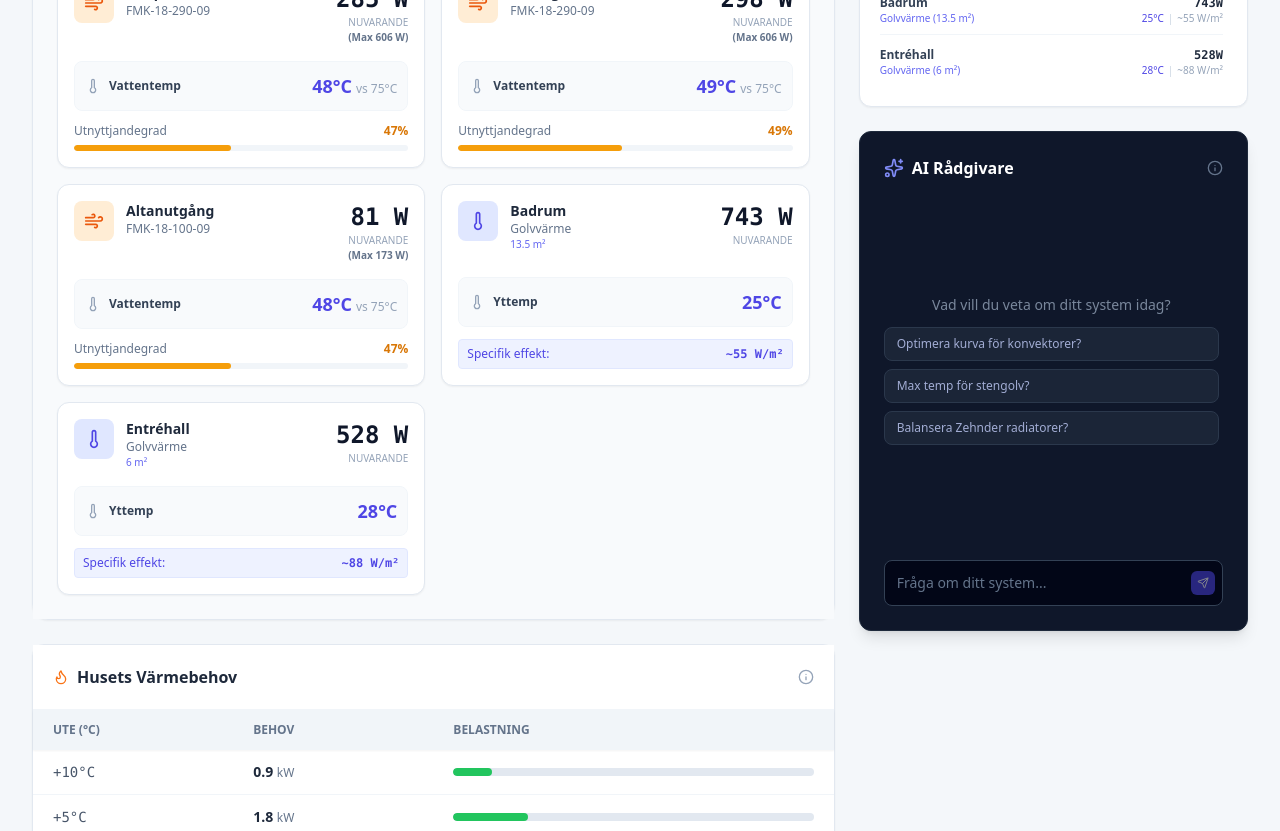
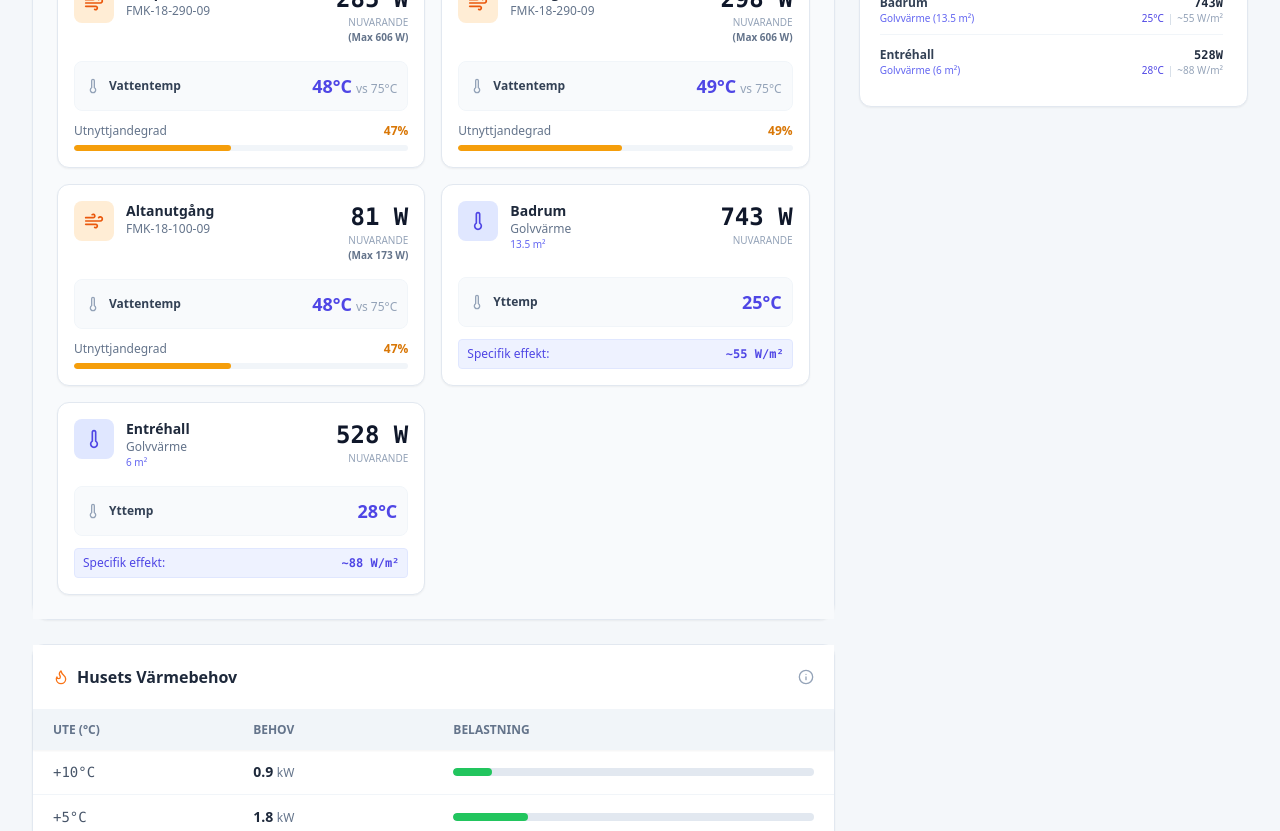
Before and after one commit to niclassoderbergs/nibe1256, a React (Vite) app: page / in a window 1280 px wide. Shown: the part 760-1591 px from the top of the page. Built offline with nearby package versions, Linux system fonts and the light colour scheme.

Commit message:
feat: Remove AiAdvisor component
The AI Advisor component has been removed from the main dashboard view. This simplifies the UI and focuses on core system monitoring features.

```diff
--- a/App.tsx
+++ b/App.tsx
@@ -2,7 +2,6 @@
 import React, { useState } from 'react';
 import { EmitterOverview } from './components/EmitterOverview';
 import { PowerAnalysis } from './components/PowerAnalysis';
-import { AiAdvisor } from './components/AiAdvisor';
 import { HeatDemandTable } from './components/HeatDemandTable';
 import { Wind, CloudSnow, Home as HomeIcon, Settings2 } from 'lucide-react';
 import { MOCK_WEATHER } from './constants';
@@ -124,7 +123,7 @@ const App: React.FC = () => {
                 </div>
             </div>
 
-            {/* COLUMN 2: Sidebar Stats & AI - Takes 4/12 width */}
+            {/* COLUMN 2: Sidebar Stats - Takes 4/12 width */}
             <div className="xl:col-span-4 flex flex-col gap-6">
 
                 {/* Mobile Slider - Visible only on small screens, placed before PowerAnalysis */}
@@ -132,9 +131,6 @@ const App: React.FC = () => {
 
                 <div className="min-h-[400px]">
                     <PowerAnalysis outdoorTemp={outdoorTemp} />
-                </div>
-                <div className="min-h-[500px]">
-                    <AiAdvisor />
                 </div>
             </div>
         </div>
```
